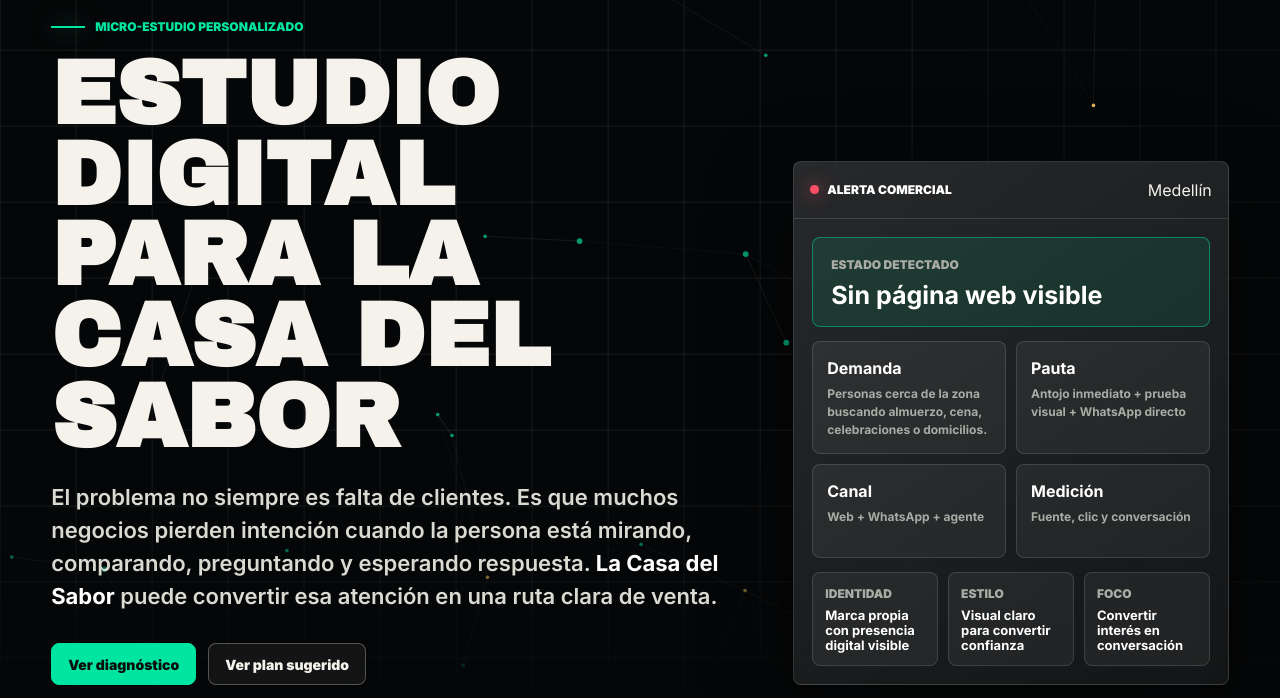
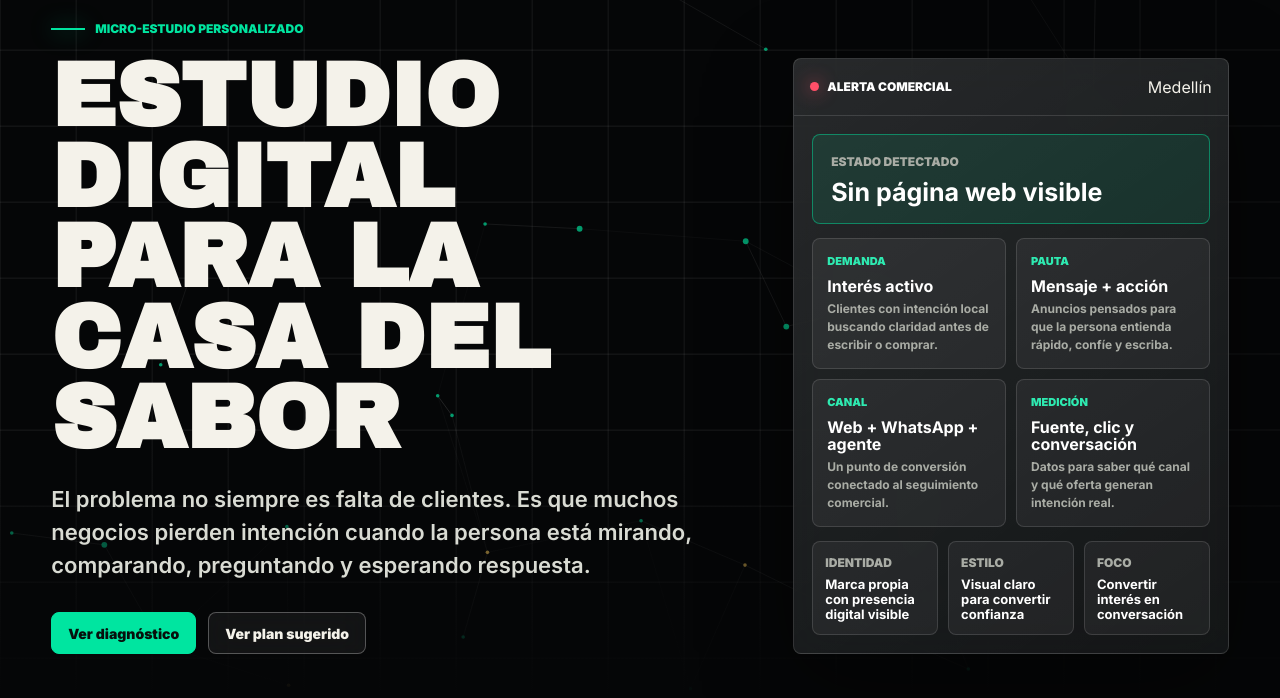
Before and after one commit to silvanasolvers/estudio-digital-solvers, a website: page public/index.html in a window 1280 px wide. Shown: the part 102-800 px from the top of the page. Drawn offline with Linux system fonts and the light colour scheme.

Commit message:
Refine Casa Candela pain point copy

```diff
--- a/public/data/prospects.json
+++ b/public/data/prospects.json
@@ -263,23 +263,51 @@
       "paperCard": "#FFF8EE",
       "brandWash": "rgba(201, 155, 90, 0.18)",
       "brandWash2": "rgba(184, 201, 143, 0.16)",
-      "status": "Marca fuerte con web, Instagram masivo y ruta de reserva por intención dispersa",
-      "brandPersonality": "Bohemia premium, wellness y desconexión cerca de Medellín",
-      "visualCue": "Arena, sol, naturaleza, rituales, villas y experiencia sensorial",
-      "conversionFocus": "Separar hospedaje, día de spa, Ubari, tarifas y reservas",
-      "leadProblem": "Casa Candela ya tiene lo que muchas marcas sueñan: 341 mil seguidores visibles, web propia, hotel boutique, spa, restaurante, Ubari y una narrativa aspiracional muy fuerte. El dolor no es verse pequeños. El dolor aparece cuando tanta atención se reparte entre Instagram, Linktree, web, habitaciones, día de spa, yoga, rituales, tarifas y WhatsApp sin una ruta de conversión didáctica por tipo de plan.",
-      "opportunity": "Crear una experiencia digital por intención permite que cada persona aterrice en el camino correcto: escapada de pareja, habitación/villa, día de spa, Ubari, yoga, ritual, restaurante o plan de amigos. Con landing didáctica, pauta segmentada, mapa de calor y WhatsApp asistido, Casa Candela puede convertir mejor su comunidad en reservas, solicitudes calificadas y recompra.",
+      "heroCopy": "Casa Candela no tiene un problema de atracción: ya tiene marca, deseo y comunidad. El dolor está después del interés, cuando cada persona llega preguntando por algo distinto: habitaciones, villas, día de spa, Ubari, tarifas, fechas, políticas o cómo reservar.",
+      "alertLabel": "Dolores de cabeza",
+      "statusLabel": "Diagnóstico comercial",
+      "status": "Mucha atención, pero la reserva se dispersa entre demasiadas rutas",
+      "brandPersonalityLabel": "Dolor principal",
+      "brandPersonality": "La persona quiere el plan, pero no siempre sabe por dónde reservar",
+      "visualCueLabel": "Impacto",
+      "visualCue": "Más preguntas repetidas, más demora y más oportunidades que se enfrían",
+      "conversionFocusLabel": "Solución",
+      "conversionFocus": "Rutas por intención + WhatsApp filtrado + data para decidir pauta",
+      "leadProblem": "El dolor de Casa Candela no es falta de presencia: es exceso de intención sin una ruta única de decisión. Una persona puede llegar desde un reel, una historia, Linktree o la web y terminar comparando hospedaje, villas, spa, Ubari, restaurante, tarifas y políticas antes de escribir. Si ese camino no está ordenado, el equipo comercial recibe conversaciones mezcladas y la reserva se enfría.",
+      "opportunity": "La solución es convertir el interés en una experiencia guiada: primero elegir intención, luego resolver dudas clave y finalmente enviar a WhatsApp con fecha, número de personas, plan, presupuesto y preguntas ya filtradas. Así Casa Candela reduce fricción, mejora velocidad de respuesta, recupera interesados y sabe qué experiencia debe empujar con pauta.",
       "proofLine": "Lectura preliminar basada en la captura enviada el 12 de junio de 2026, el perfil público @casacandela.co, su linktr.ee/CasaCandela y revisión de casacandela.co, donde comunican hotel boutique en Sopetrán, 19 habitaciones exclusivas, 9 villas de lujo, spa, restaurante, bar y pool deck. Se valida con métricas, ocupación y canales reales antes de ejecutar.",
       "audience": "Parejas, grupos de amigos, viajeros de Medellín, amantes del wellness, usuarios de día de sol/spa y personas buscando escapadas premium cerca de la ciudad.",
-      "adAngle": "Desconexión cerca de Medellín + experiencia por intención + reserva guiada",
+      "adAngle": "Pauta por plan específico: escapada, villa, spa, Ubari o ritual, cada una con ruta de reserva propia",
       "whatsappCta": "Quiero convertir más seguidores en reservas y planes",
-      "scrollIntro": "Para una marca como Casa Candela el scroll debe sentirse como una visita guiada: primero se entiende la experiencia, luego se elige el tipo de plan, después se resuelven dudas y finalmente se llega a reserva con contexto.",
-      "experienceIntro": "Casa Candela no se vende como un servicio frío: se vende como pausa, sol, agua, bienestar, villa, ritual y escapada. El estudio debe sentirse como esa visita guiada antes de pedir una reserva.",
+      "scrollIntro": "El scroll debe ordenar la decisión como lo haría un buen asesor: qué plan quiere la persona, para qué fecha, cuántas personas van, cuánto necesita saber antes de pagar y qué mensaje debe recibir WhatsApp para cerrar más rápido.",
+      "experienceIntro": "Casa Candela se vende como pausa, sol, agua, bienestar, villa, ritual y escapada. El problema es que esa emoción necesita convertirse en decisión: elegir plan, entender condiciones y llegar a reserva sin tener que preguntar todo desde cero.",
+      "diagnosisTiles": [
+        {
+          "label": "Dolor 01",
+          "title": "Interés disperso",
+          "body": "Instagram, Linktree, web y WhatsApp compiten por la decisión. Si la persona no encuentra rápido su plan, guarda el perfil y se va."
+        },
+        {
+          "label": "Dolor 02",
+          "title": "WhatsApp sin filtro",
+          "body": "El equipo recibe preguntas mezcladas sobre fechas, tarifas, personas, habitaciones, spa, Ubari y políticas."
+        },
+        {
+          "label": "Solución 01",
+          "title": "Ruta por intención",
+          "body": "Separar hospedaje, villas, día de spa, rituales, restaurante, tarifas y ubicación antes de pedir la conversación."
+        },
+        {
+          "label": "Solución 02",
+          "title": "Reserva asistida",
+          "body": "El bot entrega al asesor fecha, plan, personas, presupuesto y dudas clave para cerrar con menos ida y vuelta."
+        }
+      ],
       "experiencePath": [
-        "Deseo: escapada, descanso o celebración cerca de Medellín",
-        "Elección: habitación, villa, día de spa, Ubari o restaurante",
-        "Claridad: tarifas, fecha, personas, políticas y ubicación",
-        "Reserva: WhatsApp llega con contexto y menos fricción"
+        "Deseo: la persona quiere descanso, celebración, spa o desconexión",
+        "Fricción: no sabe si entrar por habitación, villa, día de sol, Ubari o tarifa",
+        "Solución: la landing separa el camino y resuelve dudas antes del chat",
+        "Cierre: WhatsApp recibe una solicitud filtrada y lista para reservar"
       ],
       "galleryImages": [
         {
@@ -297,20 +325,20 @@
       ],
       "journey": [
         {
-          "title": "La persona llega por deseo, no por urgencia",
-          "body": "Ve un reel, una historia o una recomendación y piensa en descanso, sol, spa, pareja, amigas o desconexión. El primer bloque debe sostener esa emoción con identidad Casa Candela."
+          "title": "Dolor: la persona llega emocionada, pero todavía no sabe qué plan pedir",
+          "body": "Ve un reel, una historia o una recomendación y quiere descanso, pareja, amigas, sol o spa. Si el primer scroll no ordena esa intención, la emoción se queda en guardado, no en reserva."
         },
         {
-          "title": "El scroll separa tipos de intención",
-          "body": "No todo visitante quiere hospedaje. Algunos quieren día de spa, Ubari, yoga, rituales, restaurante, tarifas o habitaciones. La ruta debe guiar sin obligar a preguntar todo por DM."
+          "title": "Dolor: todas las preguntas llegan mezcladas al mismo WhatsApp",
+          "body": "No todo visitante quiere hospedaje. Algunos quieren día de spa, Ubari, yoga, rituales, restaurante, tarifas o habitaciones. Si no se filtra antes, el equipo repite respuestas y pierde velocidad."
         },
         {
-          "title": "WhatsApp recibe una solicitud filtrada",
-          "body": "Antes de escribir, la persona ya eligió fecha tentativa, número de personas, tipo de plan, presupuesto y dudas clave. El equipo atiende mejor y cierra más rápido."
+          "title": "Solución: la landing convierte deseo en una solicitud concreta",
+          "body": "Antes de escribir, la persona elige fecha tentativa, número de personas, tipo de plan, presupuesto y dudas clave. WhatsApp deja de ser un buzón de preguntas y pasa a ser un canal de cierre."
         },
         {
-          "title": "La data decide qué empujar",
-          "body": "El mapa de calor muestra si la demanda está en villas, spa, día de sol, tarifas, Ubari o rituales. Esa evidencia alimenta pauta, contenido y paquetes."
+          "title": "Solución: la data muestra qué experiencia mueve reservas",
+          "body": "El mapa de calor muestra si la demanda está en villas, spa, día de sol, tarifas, Ubari o rituales. Esa evidencia decide pauta, paquetes, remarketing y fechas a llenar."
         }
       ],
       "findings": [
@@ -324,9 +352,9 @@
         "Con una comunidad tan grande, enviar pauta o tráfico a rutas genéricas desperdicia aprendizaje. Casa Candela necesita saber qué intención mueve reservas reales: descanso, bienestar, pareja, amigas, spa, Ubari o lujo natural."
       ],
       "losses": [
-        "Una persona puede enamorarse del lugar, guardar el perfil y no reservar porque no encuentra en segundos el plan correcto, disponibilidad, tarifa o diferencia entre hospedaje, día de sol y spa.",
-        "El equipo comercial puede recibir conversaciones muy mezcladas: unos preguntan por habitación, otros por rituales, otros por Ubari, otros por tarifa de pareja. Eso baja velocidad y calidad de cierre.",
-        "Sin eventos claros por intención, la pauta no aprende qué experiencia llena ocupación, qué plan trae mejor ticket y qué público necesita remarketing antes de decidir."
+        "Dolor de cabeza 1: seguidores que aman la marca, pero no llegan listos para reservar. Se quedan mirando habitaciones, spa, villas o tarifas sin entender cuál es el mejor camino para su caso.",
+        "Dolor de cabeza 2: WhatsApp se llena de preguntas repetidas. Fecha, número de personas, precio, disponibilidad, políticas y diferencias entre planes llegan sin contexto y obligan al equipo a filtrar manualmente.",
+        "Dolor de cabeza 3: la pauta puede atraer gente, pero no enseña qué experiencia genera reserva real. Sin eventos por plan, Casa Candela no sabe si debe empujar villas, spa, Ubari, día de sol o rituales."
       ],
       "heatmapData": [
         "Clics por experiencia. Medir interés real en habitaciones, villas, spa, Ubari, restaurante, yoga, rituales, tarifas y ubicación.",
@@ -334,14 +362,14 @@
         "Data para ocupación y paquetes. Usar intención real para empujar fechas flojas, crear paquetes de pareja/amigas/wellness y recuperar visitantes que casi reservaron."
       ],
       "campaigns": [
-        "Campaña por intención: escapada de pareja, día de spa, Ubari con amigos, ritual wellness y villas premium, cada una con landing o bloque dedicado.",
-        "Campaña de reserva guiada para Medellín y Antioquia con filtros de fecha, número de personas, tipo de experiencia y WhatsApp asistido.",
-        "Remarketing a quienes vieron tarifas, habitaciones, spa o Ubari, con seguimiento distinto según plan consultado y fecha tentativa."
+        "Solución 1: campañas por intención. Escapada de pareja, día de spa, Ubari con amigos, ritual wellness y villas premium, cada una con bloque y mensaje propio.",
+        "Solución 2: reserva guiada. La persona filtra fecha, número de personas, tipo de experiencia y dudas antes de llegar al asesor.",
+        "Solución 3: remarketing inteligente. A quien vio tarifas, habitaciones, spa o Ubari se le responde con seguimiento distinto según el plan consultado."
       ],
       "deliverables": [
-        "Mini experiencia Casa Candela con identidad visual propia, scroll didáctico, rutas por hospedaje, villas, spa, Ubari, restaurante, rituales, tarifas y ubicación.",
-        "Bot comercial para WhatsApp entrenado por intención: fecha, personas, tipo de plan, disponibilidad, tarifas, políticas, pagos, cómo llegar y upsell de experiencia.",
-        "Estructura de pauta + pixel + mapa de calor para medir plan visto, sección ignorada, intención por experiencia, conversación iniciada y reserva solicitada."
+        "Landing/mini experiencia Casa Candela que ordena dolores reales: hospedaje, villas, spa, Ubari, restaurante, rituales, tarifas, políticas, ubicación y reserva.",
+        "Bot comercial para WhatsApp que filtra fecha, personas, tipo de plan, disponibilidad, presupuesto, políticas, pagos, cómo llegar y posibles upsells.",
+        "Pauta + pixel + mapa de calor para saber qué plan genera intención, dónde se frena la persona y qué conversación se convierte en reserva."
       ]
     },
     {
--- a/public/index.html
+++ b/public/index.html
@@ -370,10 +370,20 @@
       background: rgba(255, 255, 255, 0.055);
     }
 
+    .signal-tile small {
+      display: block;
+      margin-bottom: 8px;
+      color: color-mix(in srgb, var(--accent) 82%, white 18%);
+      font-size: 11px;
+      font-weight: 950;
+      text-transform: uppercase;
+    }
+
     .signal-tile b {
       display: block;
       color: #fff;
       font-size: 16px;
+      line-height: 1.08;
     }
 
     .signal-tile span {
@@ -1489,9 +1499,8 @@
             </div>
             <p class="eyebrow">Micro-estudio personalizado</p>
             <h1>Estudio digital para <span data-field="company">tu empresa</span></h1>
-            <p class="hero-copy">
+            <p class="hero-copy" data-field="heroCopy">
               El problema no siempre es falta de clientes. Es que muchos negocios pierden intención cuando la persona está mirando, comparando, preguntando y esperando respuesta.
-              <strong data-field="company">Tu empresa</strong> puede convertir esa atención en una ruta clara de venta.
             </p>
             <div class="hero-actions">
               <a class="button primary" href="#diagnostico">Ver diagnóstico</a>
@@ -1501,43 +1510,26 @@
 
           <aside class="diagnosis-panel" aria-label="Estado digital preliminar">
             <div class="panel-head">
-              <span class="signal">Alerta comercial</span>
+              <span class="signal" data-field="alertLabel">Alerta comercial</span>
               <span data-field="city">Medellín</span>
             </div>
             <div class="panel-body">
               <div class="status-card">
-                <span>Estado detectado</span>
+                <span data-field="statusLabel">Estado detectado</span>
                 <strong data-field="status">Sin página web visible</strong>
               </div>
-              <div class="signal-grid">
-                <div class="signal-tile">
-                  <b>Demanda</b>
-                  <span data-field="audience">Clientes con intención local</span>
-                </div>
-                <div class="signal-tile">
-                  <b>Pauta</b>
-                  <span data-field="adAngle">Mensaje + acción directa</span>
-                </div>
-                <div class="signal-tile">
-                  <b>Canal</b>
-                  <span>Web + WhatsApp + agente</span>
-                </div>
-                <div class="signal-tile">
-                  <b>Medición</b>
-                  <span>Fuente, clic y conversación</span>
-                </div>
-              </div>
+              <div class="signal-grid" id="diagnosisTiles"></div>
               <div class="identity-strip" aria-label="Identidad de la empresa">
                 <div class="identity-pill">
-                  <small>Identidad</small>
+                  <small data-field="brandPersonalityLabel">Identidad</small>
                   <b data-field="brandPersonality">Marca propia con presencia digital visible</b>
                 </div>
                 <div class="identity-pill">
-                  <small>Estilo</small>
+                  <small data-field="visualCueLabel">Estilo</small>
                   <b data-field="visualCue">Visual claro para convertir confianza</b>
                 </div>
                 <div class="identity-pill">
-                  <small>Foco</small>
+                  <small data-field="conversionFocusLabel">Foco</small>
                   <b data-field="conversionFocus">Convertir interés en conversación</b>
                 </div>
               </div>
@@ -1753,6 +1745,7 @@
 
       const fields = document.querySelectorAll("[data-field]");
       const imageNodes = document.querySelectorAll("[data-image]");
+      const diagnosisTiles = document.querySelector("#diagnosisTiles");
       const lossCards = document.querySelector("#lossCards");
       const findingCards = document.querySelector("#findingCards");
       const siteAuditCards = document.querySelector("#siteAuditCards");
@@ -1776,12 +1769,40 @@
         "Oportunidades por intención. Qué producto o categoría debe activar pauta, WhatsApp o remarketing primero."
       ];
       const defaultFieldCopy = {
+        heroCopy: "El problema no siempre es falta de clientes. Es que muchos negocios pierden intención cuando la persona está mirando, comparando, preguntando y esperando respuesta.",
+        alertLabel: "Alerta comercial",
+        statusLabel: "Estado detectado",
+        brandPersonalityLabel: "Identidad",
         brandPersonality: "Marca propia con presencia digital visible",
+        visualCueLabel: "Estilo",
         visualCue: "Visual claro para convertir confianza",
+        conversionFocusLabel: "Foco",
         conversionFocus: "Convertir interés en conversación",
         scrollIntro: "El estudio ordena el camino desde la primera impresión hasta la conversación comercial, para que el negocio entienda qué se mejora y por qué importa.",
         experienceIntro: "Cuando la marca ya tiene deseo visual, el mini-estudio debe mostrar cómo convertir esa emoción en una ruta concreta de decisión."
       };
+      const defaultDiagnosisTiles = [
+        {
+          label: "Demanda",
+          title: "Interés activo",
+          body: "Clientes con intención local buscando claridad antes de escribir o comprar."
+        },
+        {
+          label: "Pauta",
+          title: "Mensaje + acción",
+          body: "Anuncios pensados para que la persona entienda rápido, confíe y escriba."
+        },
+        {
+          label: "Canal",
+          title: "Web + WhatsApp + agente",
+          body: "Un punto de conversión conectado al seguimiento comercial."
+        },
+        {
+          label: "Medición",
+          title: "Fuente, clic y conversación",
+          body: "Datos para saber qué canal y qué oferta generan intención real."
+        }
+      ];
       const defaultJourney = [
         {
           title: "La persona descubre la marca",
@@ -1884,6 +1905,20 @@
         });
       }
 
+      function renderDiagnosisTiles(items) {
+        diagnosisTiles.innerHTML = "";
+        (items || defaultDiagnosisTiles).forEach((item) => {
+          const tile = document.createElement("div");
+          tile.className = "signal-tile";
+          tile.innerHTML = `
+            <small>${item.label || "Señal"}</small>
+            <b>${item.title || ""}</b>
+            ${item.body ? `<span>${item.body}</span>` : ""}
+          `;
+          diagnosisTiles.appendChild(tile);
+        });
+      }
+
       function renderExperiencePath(items) {
         experiencePath.innerHTML = "";
         (items || []).forEach((item, index) => {
@@ -1923,6 +1958,7 @@
         renderCards(siteAuditCards, state.current.siteIssues || defaultSiteIssues, ["01", "02", "03"]);
         renderCards(heatmapCards, state.current.heatmapData || defaultHeatmapData, ["D1", "D2", "D3"]);
         renderCards(campaignCards, state.current.campaigns || [], ["01", "02", "03"]);
+        renderDiagnosisTiles(state.current.diagnosisTiles || defaultDiagnosisTiles);
         renderJourney(state.current.journey || defaultJourney);
         renderExperiencePath(state.current.experiencePath || []);
         renderExperienceCollage(state.current.galleryImages || []);
```
Also changed, not shown: tasks/todo.md (+6 -0 lines).
